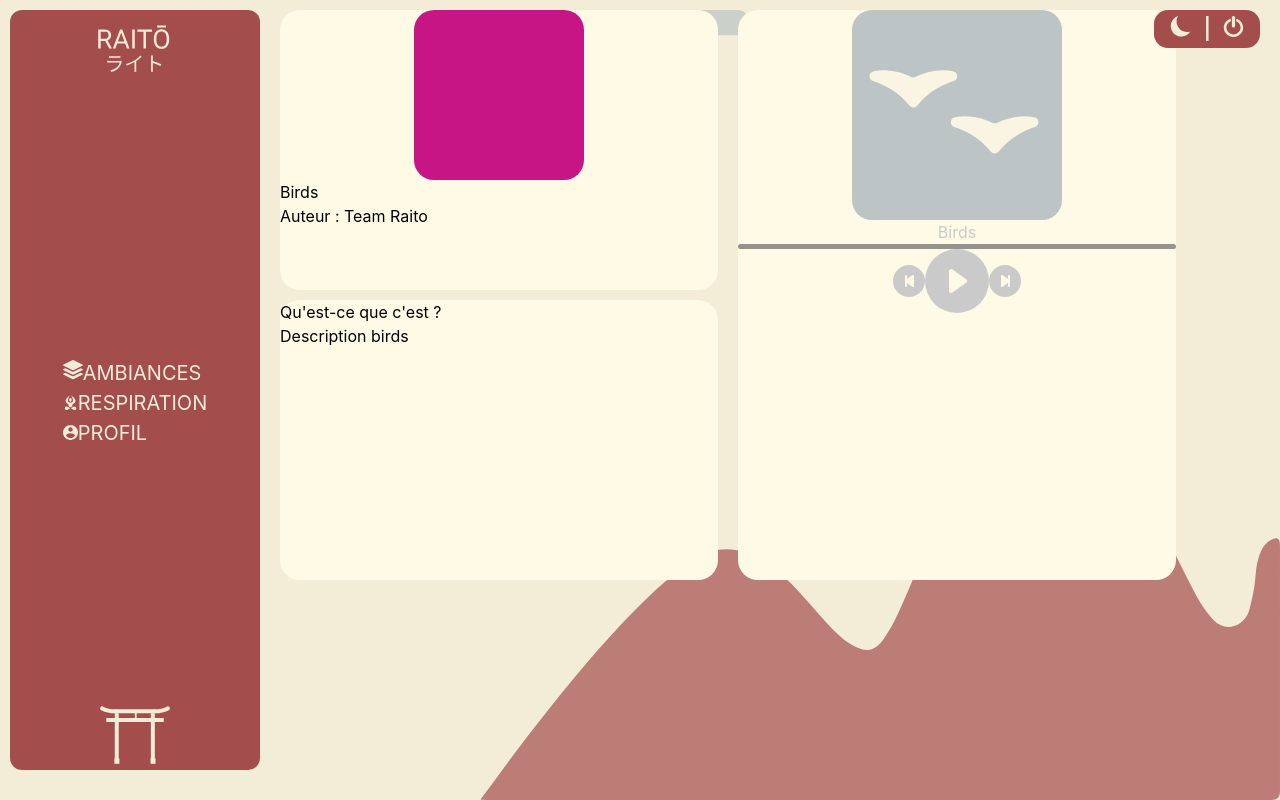
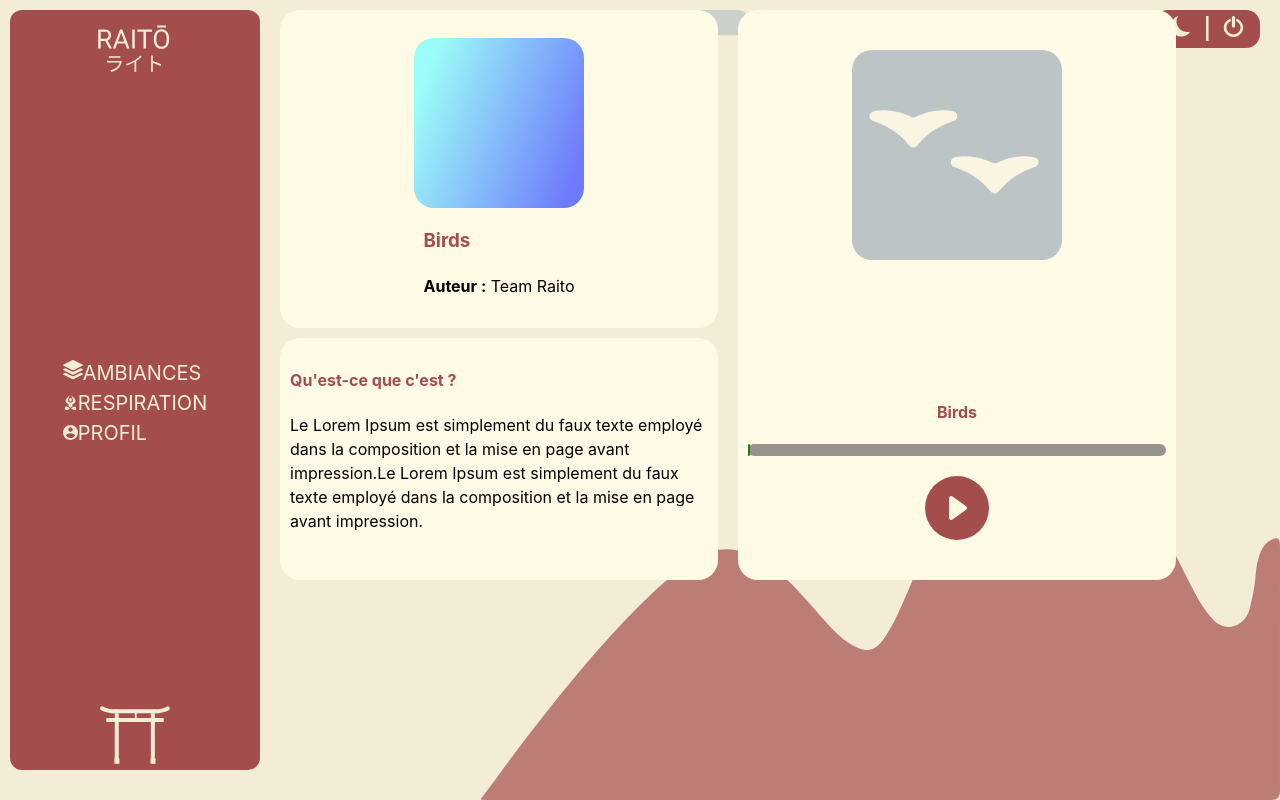
Before and after one commit to ValentinR01/raito-kubernetes-gke, a React (Create React App) app in the folder front/: page /step2/1 in a window 1280 px wide. Built offline with nearby package versions, Linux system fonts and the light colour scheme.

Commit message:
ambiance with style

```diff
--- a/front/src/components/pages/AmbianceSinglePage/Ambiance-style.css
+++ b/front/src/components/pages/AmbianceSinglePage/Ambiance-style.css
@@ -1,4 +1,5 @@
-.container {
+
+.container-single-ambiance {
     display: grid;
     height: 570px;
     grid-template-columns: 1fr 1fr;
@@ -8,6 +9,7 @@
       "mini-illu play-area"
       "description play-area";
 }
+
 .mini-illu {
   grid-area: mini-illu;
   background-color: #fffae6 ;
@@ -15,11 +17,32 @@
 }
 
 
+/** Description */
+
 .description {
   grid-area: description;
   background-color: #fffae6 ;
   border-radius: 20px;
 }
+
+
+.description div {
+  height: 100%;
+  margin : 30px 10px  ;
+  /* background-color: #1622d1 ; */
+
+}
+
+ .description div h4 {
+  margin-top : 20px ;
+  color : #A44D4D ;
+}
+
+
+.description div p {
+  margin-top : 20px
+}
+
 
 
 .play-area {
@@ -30,7 +53,8 @@
 
 
 .mini-illu div.color-area {
-    background-color: mediumvioletred;
+  background: linear-gradient( 109.6deg, rgba(156,252,248,1) 11.2%, rgba(110,123,251,1) 91.1% );
+  margin-top: 28.08px;
   margin-left: auto;
   margin-right: auto;
   border-radius: 20px;
@@ -47,19 +71,58 @@
 }
 
 
+/** Content */
+
 .content {
-    /* background-color: darkorange; */
+  /* height: 100px; */
+  display: flex;
+  flex-direction: row;
+  justify-content: center;
+
+}
+
+.content > * {
   height: 100px;
+  margin : 0px 10px  20px ;
+  /* background-color: rgb(252, 202, 202); */
+}
+
+.content h3 {
+  color : #A44D4D ;
+  display: block;
+}
+
+.content p {
+  margin: 0;
+}
+
+/** Play-area */
+
+.play-area {
+  /* background-color: aqua; */
+  position: relative;
+
 }
 
 
+
 .play-area div.play-illustration  {
-    /* background-color: rgb(122, 253, 188); */
   background-color: #BCC4C6;
   padding: 17px;
   margin-left: auto;
   margin-right: auto;
   border-radius: 20px;
+  margin-top: 40px;
   width: 210px;
   height: 210px;
 }
+
+
+.play-zone {
+  /* background-color: #1b369f; */
+  position: absolute;
+  bottom: 0;
+  width: 100%;
+  margin-bottom: 40px;
+
+}
--- a/front/src/components/pages/AmbianceSinglePage/AmbianceSinglePage.jsx
+++ b/front/src/components/pages/AmbianceSinglePage/AmbianceSinglePage.jsx
@@ -1,4 +1,4 @@
-import React, { useEffect, useRef, useState } from 'react'
+import React, { Fragment, useEffect, useRef, useState } from 'react'
 import { useParams } from 'react-router';
 import { ambiancesList } from '../Ambiances/DataAmbiances';
 import { songsdata } from '../Ambiances/Player/audio';
@@ -41,37 +41,41 @@ const AmbianceSinglePage = () => {
       }
   })
     return (
-      <div>
 
-            <div className="container" >
+
+        <div className="container-single-ambiance" >
                 <div className="mini-illu"  >
                     <div className="color-area">   </div>
 
                    <div className="content">
-                      <p>{theSong.title} </p>
-                      <p>Auteur : {theSong.author} </p>
-
+                      <div>
+                        <h3>{theSong.title} </h3>
+                        <p> <strong>Auteur :</strong>   {theSong.author} </p>
+                      </div>
                    </div>
 
                 </div>
                 <div className="description" >
-                         Qu'est-ce que c'est ?
-                         <p>{theSong.description} </p>
+                        <div>
+                          <h4> Qu'est-ce que c'est ?  </h4>
+                          <p>{theSong.description} </p>
+                        </div>
+
                 </div>
                 <div className="play-area" >
 
 
 
                     <div className="play-illustration"> {theSong.illustration} </div>
-                    <div>
+                    <div className="play-zone">
                           <audio src={currentSong.url} ref={audioElem} onTimeUpdate={onPlaying} />
                           <Player songs={songs} setSongs={setSongs} isplaying={isplaying} setisplaying={setisplaying} audioElem={audioElem} currentSong={currentSong} setCurrentSong={setCurrentSong} />
                     </div>
                 <div>
               </div>
-          </div>
-            </div>
+              </div>
       </div>
+
     );
   }
 
--- a/front/src/components/pages/Ambiances/DataAmbiances.jsx
+++ b/front/src/components/pages/Ambiances/DataAmbiances.jsx
@@ -13,7 +13,7 @@ export const ambiancesList = [
         "illustration": <Birds  fill="#FAF5E2" width={170} height={170} ></Birds>,
         "icon":<IconEmptyHeart  fill="#A44D4D" width={27} height={27} />,
         "author":"Team Raito",
-        "description": "Description birds"
+        "description": "Le Lorem Ipsum est simplement du faux texte employé dans la composition et la mise en page avant impression.Le Lorem Ipsum est simplement du faux texte employé dans la composition et la mise en page avant impression."
     },
     {
 
@@ -23,7 +23,7 @@ export const ambiancesList = [
         "illustration": <Fire fill="#FAF5E2" width={170} height={170} ></Fire>,
         "icon":<IconEmptyHeart  fill="#A44D4D" width={27} height={27} />,
         "author":"Team Raito",
-        "description": "Description Fire"
+        "description": "Le Lorem Ipsum est simplement du faux texte employé dans la composition et la mise en page avant impression."
 
     },
     {
@@ -33,7 +33,7 @@ export const ambiancesList = [
         "illustration": <Waves fill="#FAF5E2" width={170} height={170}></Waves>,
         "icon":<IconEmptyHeart  fill="#A44D4D" width={27} height={27} />,
         "author":"Team Raito",
-        "description": "Description Water"
+        "description": "Le Lorem Ipsum est simplement du faux texte employé dans la composition et la mise en page avant impression."
     },
     {
 
@@ -43,7 +43,7 @@ export const ambiancesList = [
         "illustration":<Forest  fill="#FAF5E2" width={170} height={170} ></Forest>,
         "icon":<IconEmptyHeart  fill="#A44D4D" width={27} height={27} />,
         "author":"Team Raito",
-        "description": "Description Forest"
+        "description": "Le Lorem Ipsum est simplement du faux texte employé dans la composition et la mise en page avant impression."
     },
 
 ]
--- a/front/src/components/pages/Ambiances/Player/Player.jsx
+++ b/front/src/components/pages/Ambiances/Player/Player.jsx
@@ -1,6 +1,7 @@
 import React, { useRef } from 'react';
 import './player.css';
-import {BsFillPlayCircleFill, BsFillPauseCircleFill, BsFillSkipStartCircleFill, BsFillSkipEndCircleFill} from 'react-icons/bs';
+// import {BsFillPlayCircleFill, BsFillPauseCircleFill, BsFillSkipStartCircleFill, BsFillSkipEndCircleFill} from 'react-icons/bs';
+import {BsFillPlayCircleFill, BsFillPauseCircleFill} from 'react-icons/bs';
 
 const Player = ({audioElem, isplaying, setisplaying, currentSong, setCurrentSong, songs})=> {
 
@@ -23,42 +24,11 @@ const Player = ({audioElem, isplaying, setisplaying, currentSong, setCurrentSong
 
   }
 
-  const skipBack = ()=>
-  {
-    const index = songs.findIndex(x=>x.title === currentSong.title);
-    if (index === 0)
-    {
-      setCurrentSong(songs[songs.length - 1])
-    }
-    else
-    {
-      setCurrentSong(songs[index - 1])
-    }
-    audioElem.current.currentTime = 0;
-
-  }
-
-
-  const skiptoNext = ()=>
-  {
-    const index = songs.findIndex(x=>x.title === currentSong.title);
-
-    if (index === songs.length-1)
-    {
-      setCurrentSong(songs[0])
-    }
-    else
-    {
-      setCurrentSong(songs[index + 1])
-    }
-    audioElem.current.currentTime = 0;
-
-  }
 
   return (
     <div className='player_container'>
       <div className="title">
-        <p>{currentSong.title}</p>
+        <strong>{currentSong.title}</strong>
       </div>
       <div className="navigation">
         <div className="navigation_wrapper" onClick={checkWidth} ref={clickRef}>
@@ -66,9 +36,9 @@ const Player = ({audioElem, isplaying, setisplaying, currentSong, setCurrentSong
         </div>
       </div>
       <div className="controls">
-        <BsFillSkipStartCircleFill className='btn_action' onClick={skipBack}/>
+        {/* <BsFillSkipStartCircleFill className='btn_action' onClick={skipBack}/> */}
         {isplaying ? <BsFillPauseCircleFill className='btn_action pp' onClick={PlayPause}/> : <BsFillPlayCircleFill className='btn_action pp' onClick={PlayPause}/>}
-        <BsFillSkipEndCircleFill className='btn_action' onClick={skiptoNext}/>
+        {/* <BsFillSkipEndCircleFill className='btn_action' onClick={skiptoNext}/>         */}
       </div>
     </div>
 
--- a/front/src/components/pages/Ambiances/Player/player.css
+++ b/front/src/components/pages/Ambiances/Player/player.css
@@ -5,15 +5,16 @@
     flex-direction: column;
     align-items: center;
     justify-content: space-between;
-    /* background-color: black; */
+    background-color: transparent ;
 }
-.player_container >*
+.player_container > *
     {
-        color: rgb(202, 202, 202);
+        color: #A44D4D
     }
 
-    .title{
+    .title {
         font-size: inherit;
+        /* background-color: rgb(237, 233, 189); */
     }
     .navigation{
         width: 100%;
@@ -21,15 +22,15 @@
     }
     .navigation_wrapper
     {
-        min-width: 100%;
         background-color: rgba(119, 119, 119, 0.781);
-        height: 5px;
+        height: 12px;
         border-radius: 30px;
         cursor: pointer;
+        margin: 20px 10px;
     }
 
     .seek_bar {
-        width: 0;
+        width: 2px;
         height: 100%;
         background-color: rgb(24, 128, 3);
         border-radius: 30px;
@@ -48,7 +49,7 @@
     }
 
     .btn_action:hover{
-    color: white;
+    color: rgba(206, 204, 204, 0.781);
 
 
     }
--- a/front/src/components/pages/Step2/Step2.jsx
+++ b/front/src/components/pages/Step2/Step2.jsx
@@ -1,13 +1,12 @@
-import React from 'react'
+import React, { Fragment } from 'react'
 import { Outlet } from 'react-router';
 
 const Step2 = () => {
 
   return (
-    <div>
+    <Fragment>
       <Outlet ></Outlet>
-
-    </div>
+    </Fragment>
   )
 }
 
--- a/front/src/style/global/reset.js
+++ b/front/src/style/global/reset.js
@@ -9,21 +9,21 @@ const ResetStyle = createGlobalStyle`
 }
 
 /* Remove default margin */
-body,
-h1,
-h2,
-h3,
-h4,
-h5,
-p,
-li,
-figure,
-figcaption,
-blockquote,
-dl,
-dd {
-    margin: 0;
-}
+// body,
+// h1,
+// h2,
+// h3,
+// h4,
+// h5,
+// p,
+// li,
+// figure,
+// figcaption,
+// blockquote,
+// dl,
+// dd {
+//     margin: 0;
+// }
 
 /* Set core body defaults */
 body {
```
Lines whose indentation alone changed are shown as unchanged.
